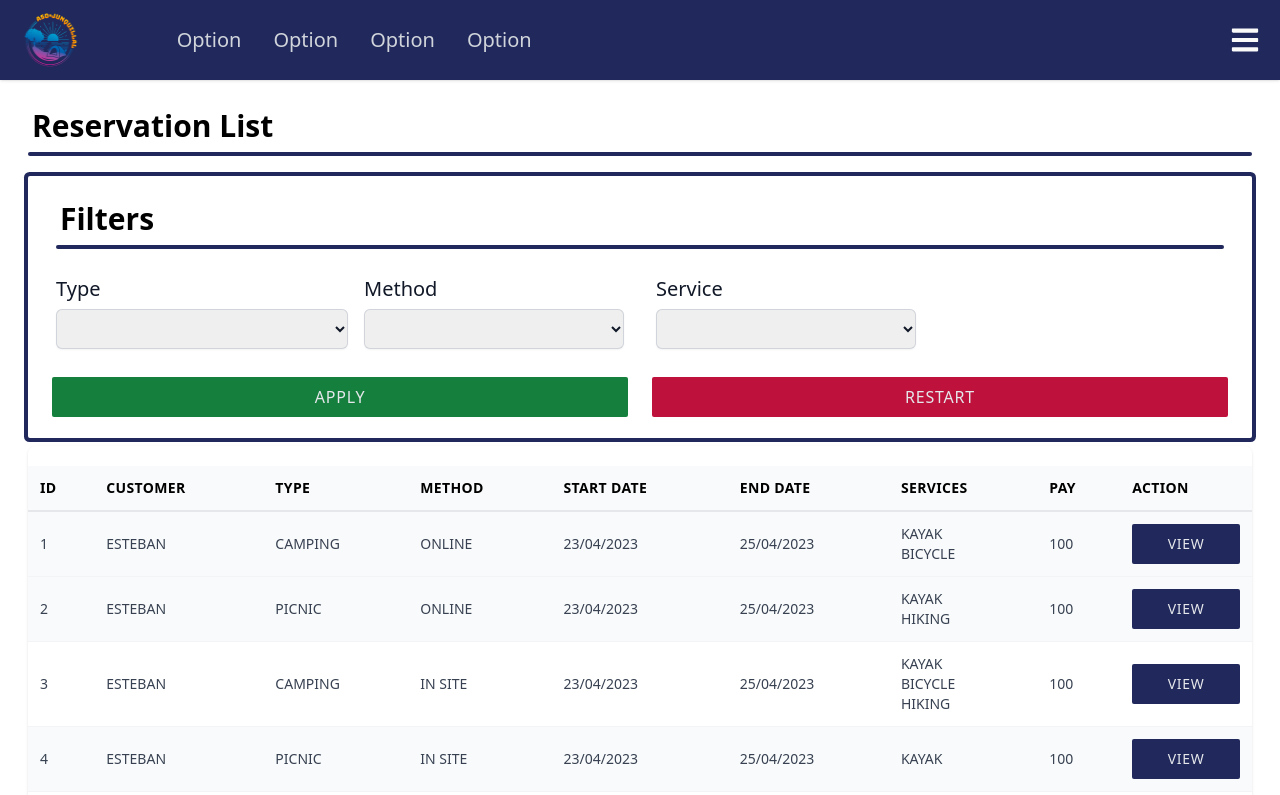
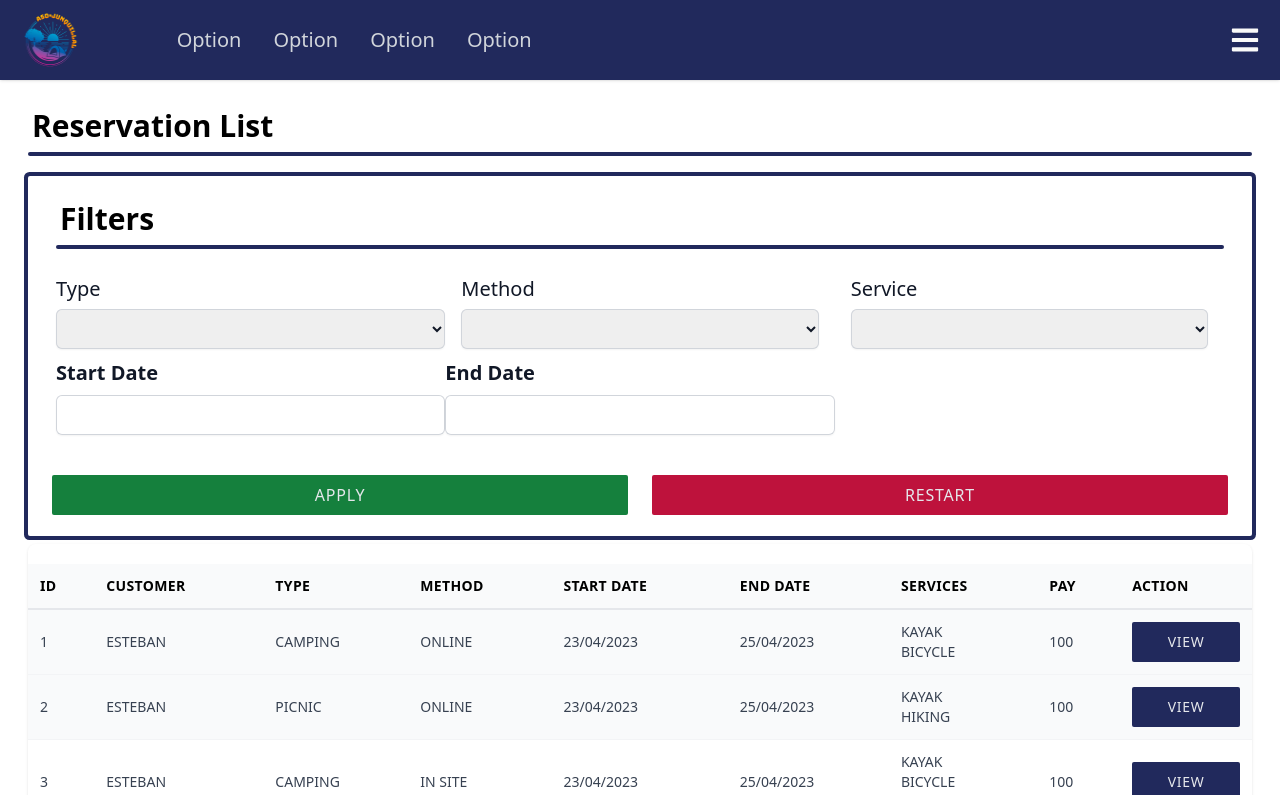
Before and after one commit to estebancb03/LosOsitos_ci0128_23a, a React (Vite) app in the folder src/Frontend/: page /operator/reservation-list in a window 1280 px wide. Shown: the top 795 px of the page. Built offline with nearby package versions, Linux system fonts and the light colour scheme.

Commit message:
Cambio de distribucion de columnas y se agregan campos para probar filtros de fechas

```diff
--- a/src/Frontend/src/components/Containers/FiltersContainer.jsx
+++ b/src/Frontend/src/components/Containers/FiltersContainer.jsx
@@ -9,7 +9,7 @@ const FiltersContainer = ({ applyFunction, restartFunction, children }) => {
         <div className="grid grid-cols-1 mx-7 md:mx-6 sm:mx-5">
             <Title name="Filters" />
         </div>
-        <div className="grid grid-cols-4 sm:grid-cols-1 md:grid-cols-3 my-7 mx-7 md:my-6 md:mx-6 sm:my-5 sm:mx-5">
+        <div className="grid grid-cols-3 sm:grid-cols-1 md:grid-cols-3 my-7 mx-7 md:my-6 md:mx-6 sm:my-5 sm:mx-5">
           {children}
         </div>
         <div className="mx-6 mb-5 grid grid-cols-2 sm:grid-cols-1 sm:mx-5">
--- a/src/Frontend/src/pages/ReservationList.jsx
+++ b/src/Frontend/src/pages/ReservationList.jsx
@@ -112,13 +112,17 @@ const ReservationList = () => {
         : ReservationTestData;
 
     const intersectionTypeMethod = typeFilterResults.reduce((acc, curr) => {
-      const match = methodFilterResults.find(record => record.reservationId === curr.reservationId);
-      if(match) acc.push(curr);
+      const match = methodFilterResults.find(
+        (record) => record.reservationId === curr.reservationId
+      );
+      if (match) acc.push(curr);
       return acc;
     }, []);
     const result = intersectionTypeMethod.reduce((acc, curr) => {
-      const match = serviceFilterResults.find(record => record.reservationId === curr.reservationId);
-      if(match) acc.push(curr);
+      const match = serviceFilterResults.find(
+        (record) => record.reservationId === curr.reservationId
+      );
+      if (match) acc.push(curr);
       return acc;
     }, []);
 
@@ -164,6 +168,12 @@ const ReservationList = () => {
               onChangeFunction={changeFiltersState}
             />
           </span>
+          <InputButton
+            text="Start Date"
+          />
+          <InputButton
+            text="End Date"
+          />
         </FiltersContainer>
         {/* Modal elements */}
         <Modal
```
